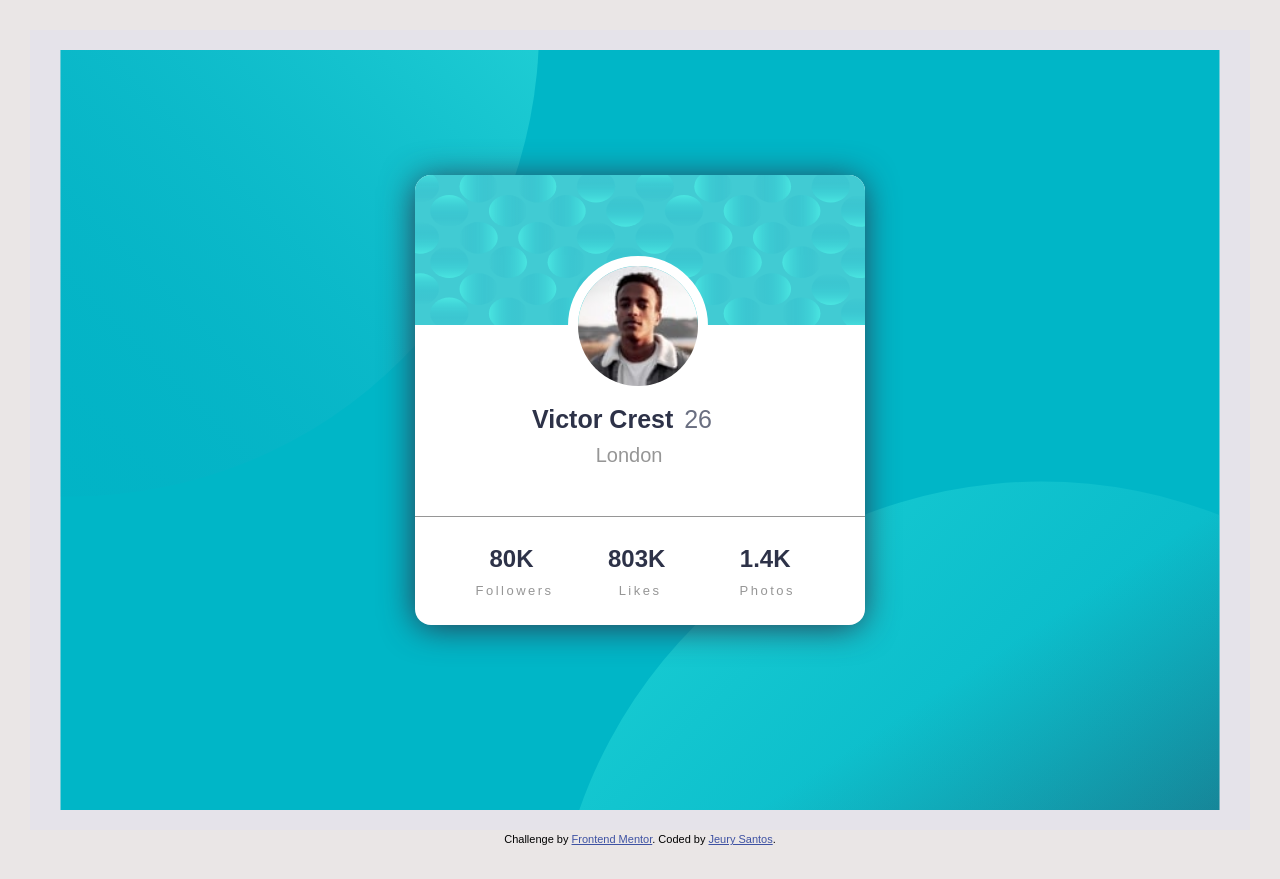
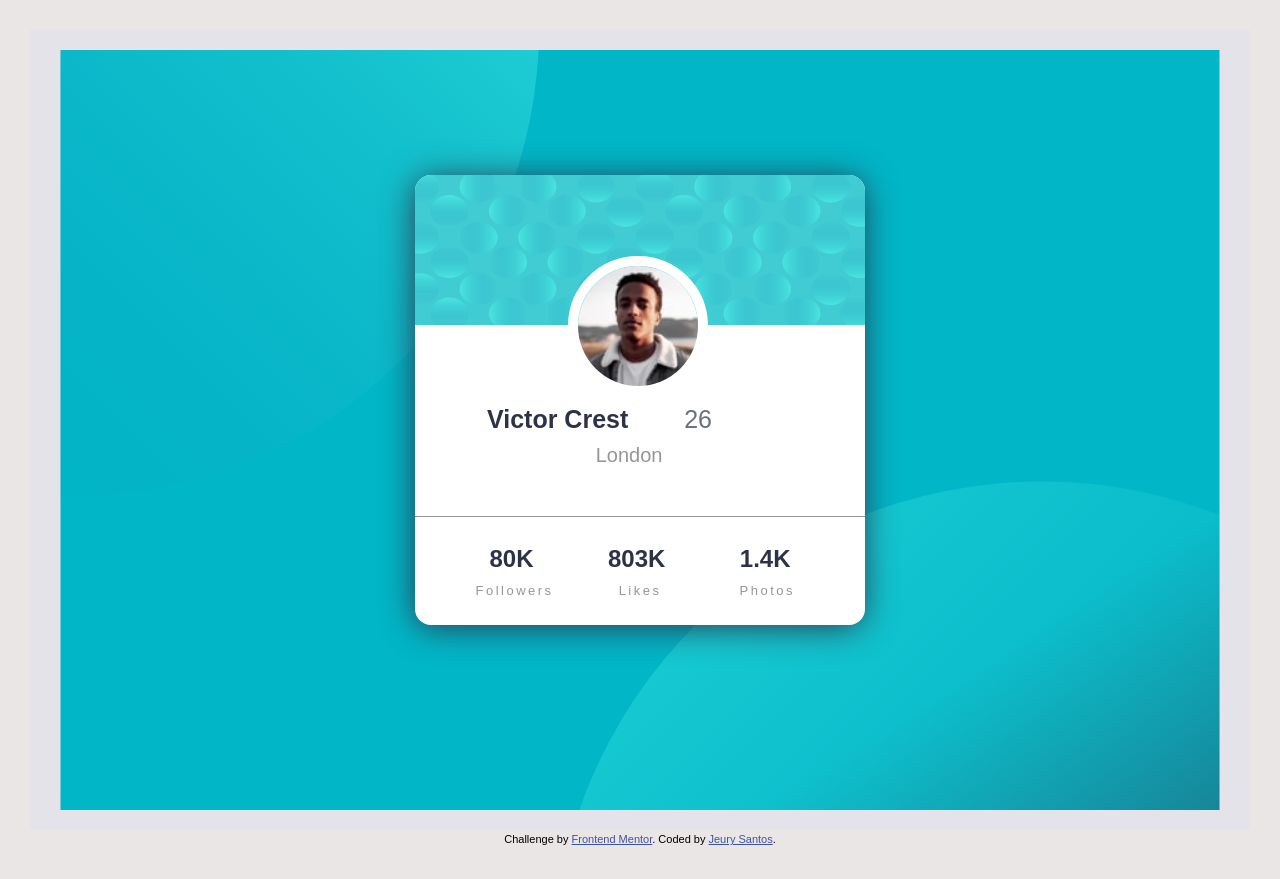
Before and after one commit to jeurysantos1/class1, a website: page index.html in a window 1280 px wide. Drawn offline with Linux system fonts and the light colour scheme.

Commit message:
Update style.css

```diff
--- a/style.css
+++ b/style.css
@@ -105,7 +105,7 @@ body {
       position: absolute;
       bottom: 41%;
       right: 34%;
-      width: 18rem;
+      width: 50%;
       height: auto;
       font-size: 2.5rem;
       font-family: sans-serif;
```
